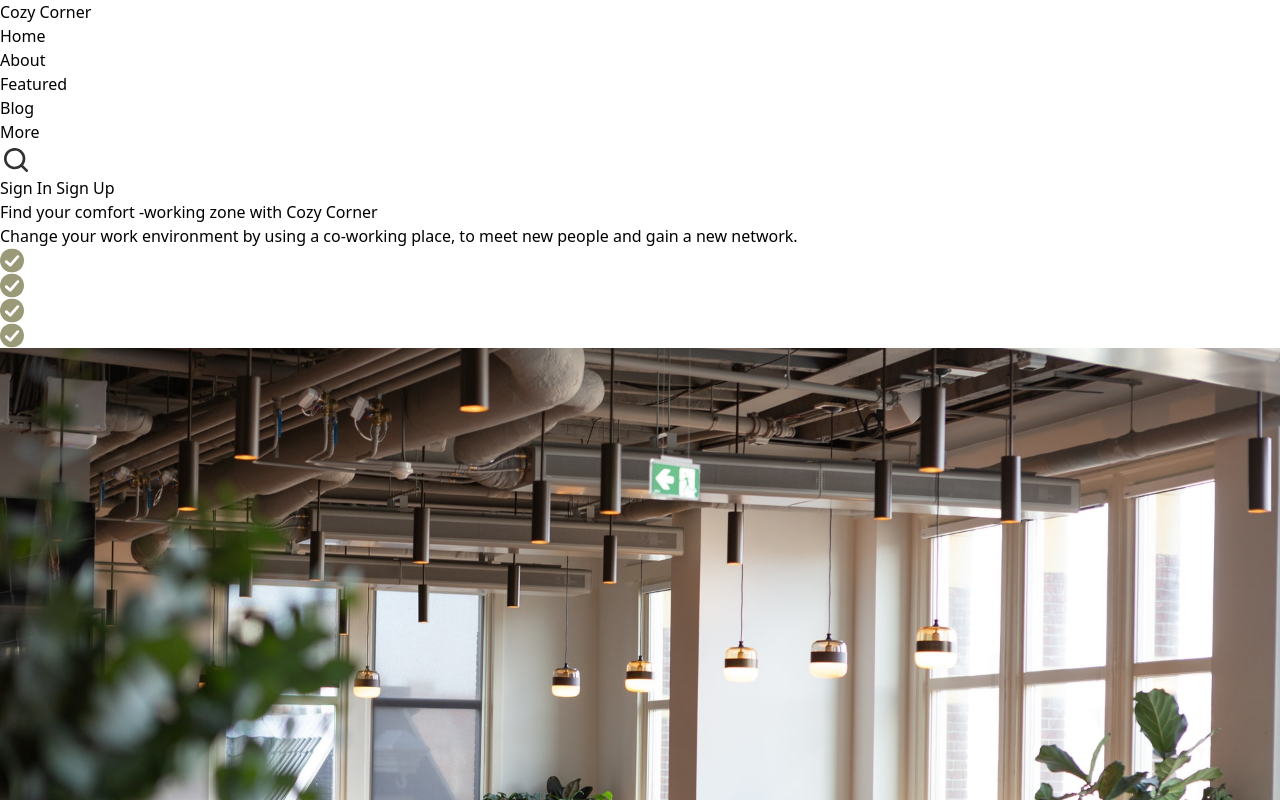
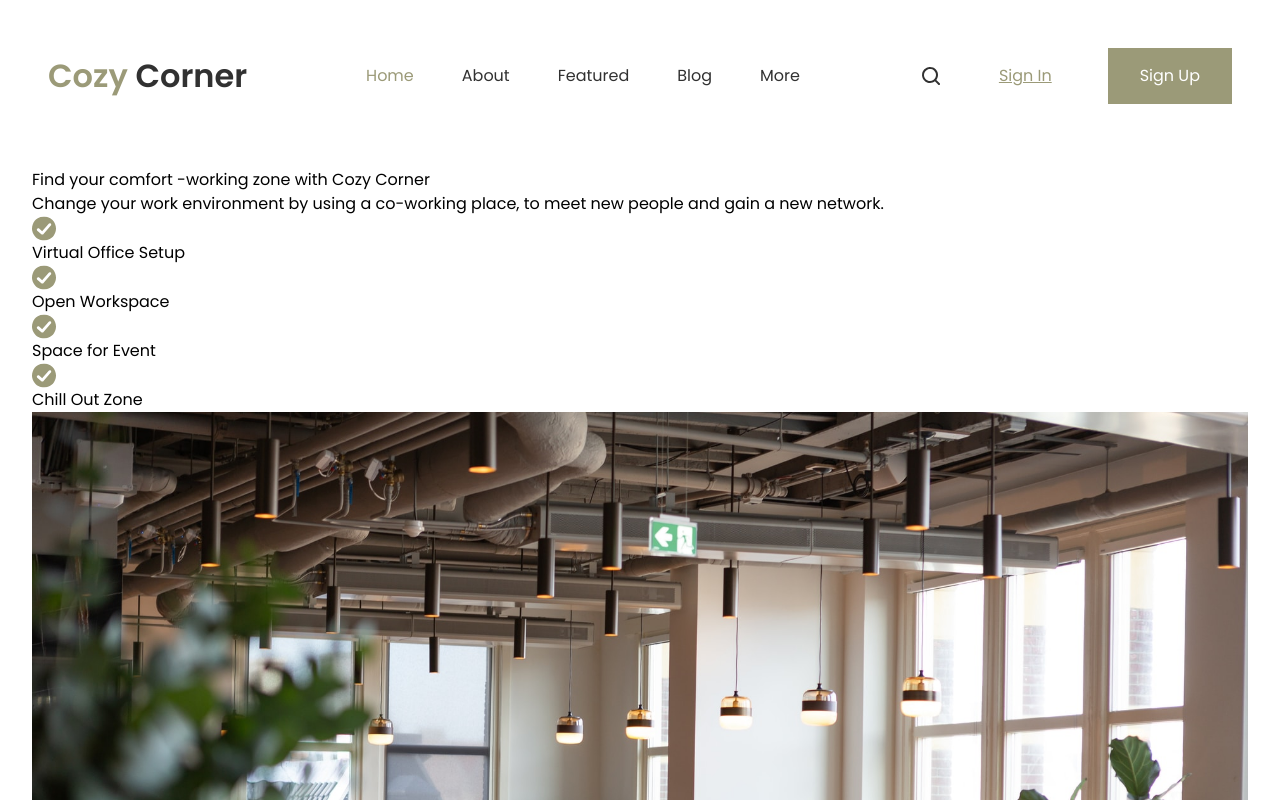
Before and after one commit to j3ssicabailey/tailwind-landing-pages, a website built with Vite: page index.html in a window 1280 px wide. Shown: the top 800 px of the page. Built offline with nearby package versions, Linux system fonts and the light colour scheme; a web font is replaced by a local one.

Commit message:
Committing navbar

```diff
--- a/index.html
+++ b/index.html
@@ -12,49 +12,50 @@
     <link rel="stylesheet" href="src/style.css">
   </head>
 
-    <body>
+    <body class="font-poppins">
     <!-- Header -->
-    <header>
-      <nav>
+    <header class="m-base p-base text-description text-primary">
+      <nav class="flex items-center justify-between p-base">
         <div>
-          <a href="#">Cozy Corner</a>
+          <p class="text-subheading font-semibold"><span class="text-accent">Cozy</span> Corner</p>
         </div>
-        <ul>
-          <li><a href="#">Home</a></li>
+        <ul class="list-none inline-flex space-x-12 flex-grow justify-center">
+          <li><a href="#" class="text-accent">Home</a></li>
           <li><a href="#">About</a></li>
           <li><a href="#">Featured</a></li>
           <li><a href="#">Blog</a></li>
           <li><a href="#">More</a></li>
         </ul>
-        <div>
-          <a href="#"><img src="icons/search.svg" alt="search icon"></a>
-          <a href="#">Sign In</a>
-          <a href="#">Sign Up</a>
+        <div class="inline-flex space-x-6">
+          <a href="#" class="size-6 pt-4"><img src="icons/search.svg" alt="search icon"></a>
+          <a href="#" class="text-accent underline px-8 py-4">Sign In</a>
+          <a href="#" class="bg-accent text-white px-8 py-4">Sign Up</a>
         </div>
       </nav>
     </header>
 
     <!-- Hero Section -->
-    <section>
+     <main>
+      <section class="m-base p-base">
         <div>
           <h1>Find your comfort <span>-</span>working zone with Cozy Corner</h1>
           <p>Change your work environment by using a co-working place, to meet new people and gain a new network.</p>
           <ul>
             <li>
-            <img src="icons/Check.svg" alt="Check icon"
-            Virtual Office Setup>
+              <img src="icons/Check.svg" alt="Check icon">
+              Virtual Office Setup
             </li>
             <li>
-            <img src="icons/Check.svg" alt="Check icon"
-            Open Workspace>
+              <img src="icons/Check.svg" alt="Check icon">
+              Open Workspace
             </li>
             <li>
-            <img src="icons/Check.svg" alt="Check icon"
-            Space for Event>
+              <img src="icons/Check.svg" alt="Check icon">
+              Space for Event
             </li>
             <li>
-            <img src="icons/Check.svg" alt="Check icon"
-            Chill Out Zone>
+              <img src="icons/Check.svg" alt="Check icon">
+              Chill Out Zone
             </li>
           </ul>
         </div>
@@ -64,7 +65,7 @@
       </section>
 
       <!-- Features Section -->
-    <section>
+      <section class="m-base p-base">
         <article>
           <img src="icons/Location.svg" alt="Location icon">
           <h2>20+ Location</h2>
@@ -81,5 +82,6 @@
           <p>Lorem ipsum dolor sit amet, consectetur adipiscing elit.</p>
         </article>
       </section>
+    </main>
   </body>
 </html>
--- a/tailwind.config.js
+++ b/tailwind.config.js
@@ -15,6 +15,12 @@ export default {
         poppins: ['"Poppins"', 'Verdana', 'sans-serif'],
         playfair: ['"Playfair Display"', "Times New Roman", "serif"],
       },
+      fontSize: {
+        'description': '16px',  // For descriptions or smaller text
+        'content': '20px',      // For body content or paragraph text
+        'subheading': '32px',   // For subheadings or section titles
+        'title': '52px',        // For main titles or headers
+      },
       spacing: {
         'base': '16px', // Default base spacing
         'section': '40px', // For larger sections
```
Lines whose indentation alone changed are shown as unchanged.
